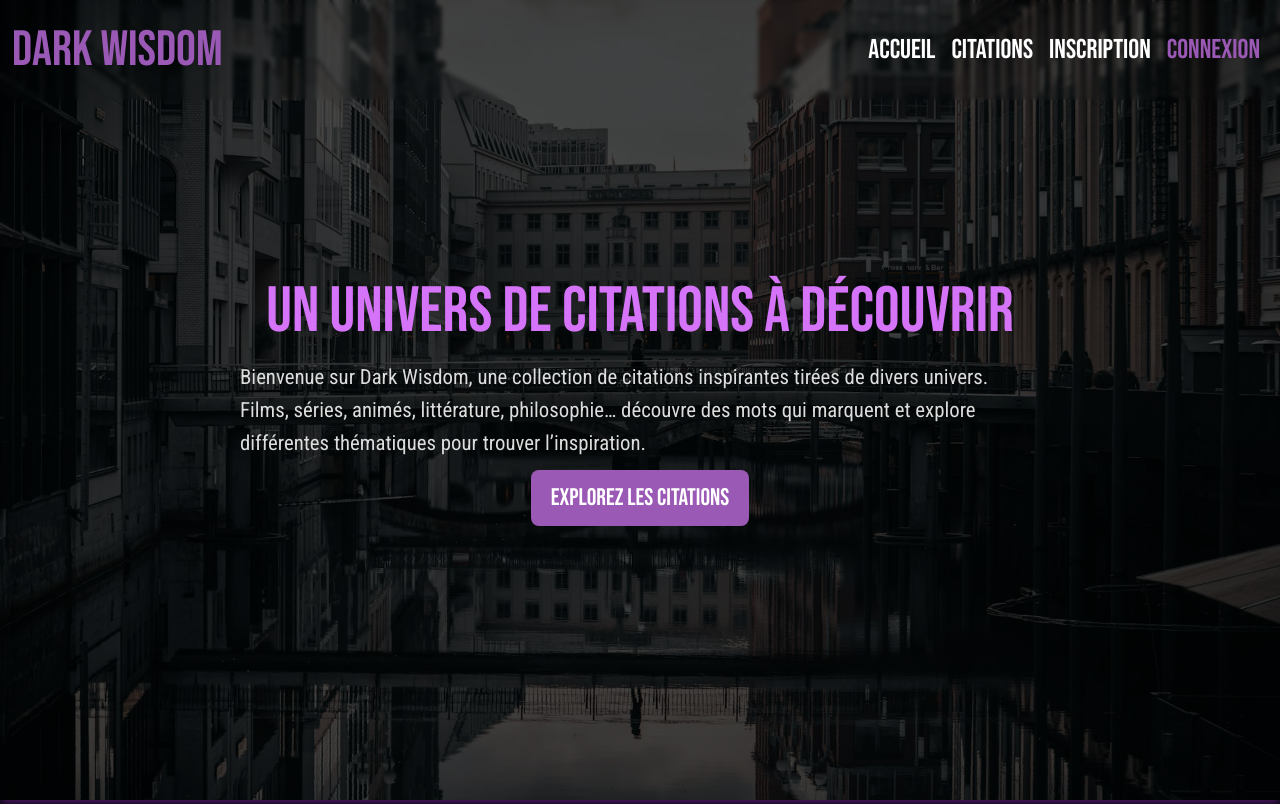
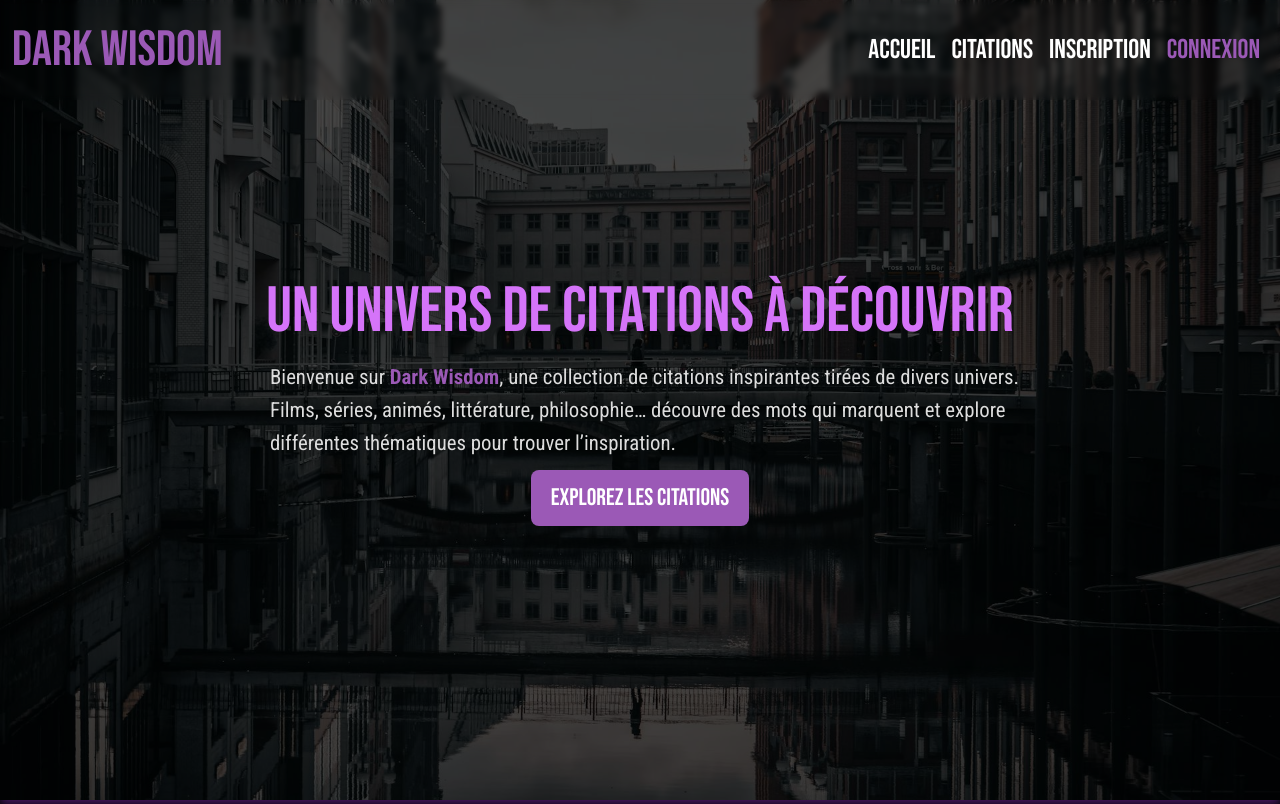
Before and after one commit to 41M3Dev/darkwisdom, a PHP site: page / in a window 1280 px wide. Shown: the top 804 px of the page. Run offline with PHP 8.4, Linux system fonts and the light colour scheme; some libraries are stand-ins or nearby versions.

Commit message:
ajout de span dans style et index

```diff
--- a/index.php
+++ b/index.php
@@ -57,7 +57,7 @@
       <div class="hero-content">
         <h1>Un univers de citations à découvrir</h1>
         <p>
-          Bienvenue sur Dark Wisdom, une collection de citations inspirantes
+          Bienvenue sur <span style="font-weight:bold; color: #9b59b6;">Dark Wisdom</span>, une collection de citations inspirantes
           tirées de divers univers. Films, séries, animés, littérature,
           philosophie… découvre des mots qui marquent et explore différentes
           thématiques pour trouver l’inspiration.
--- a/styles/style_index.css
+++ b/styles/style_index.css
@@ -13,7 +13,7 @@ body {
 /*************************************                     NAVBAR                                   ************************************************/
 .navbar {
   background-color: rgba(0, 0, 0, 0) !important; /* Noir semi-transparent */
-  backdrop-filter: blur(2px); /* Effet de flou */
+  backdrop-filter: blur(3px); /* Effet de flou */
 }
 
 .navbar-brand {
@@ -93,6 +93,8 @@ body {
   margin: 10px auto; /* Centrage automatique */
   line-height: 1.6; /* Meilleure lisibilité */
   text-align: start;
+  padding-left: 30px;
+  padding-right: 20px;
 }
 .hero button {
   font-family: "Bebas Neue", sans-serif;
```
